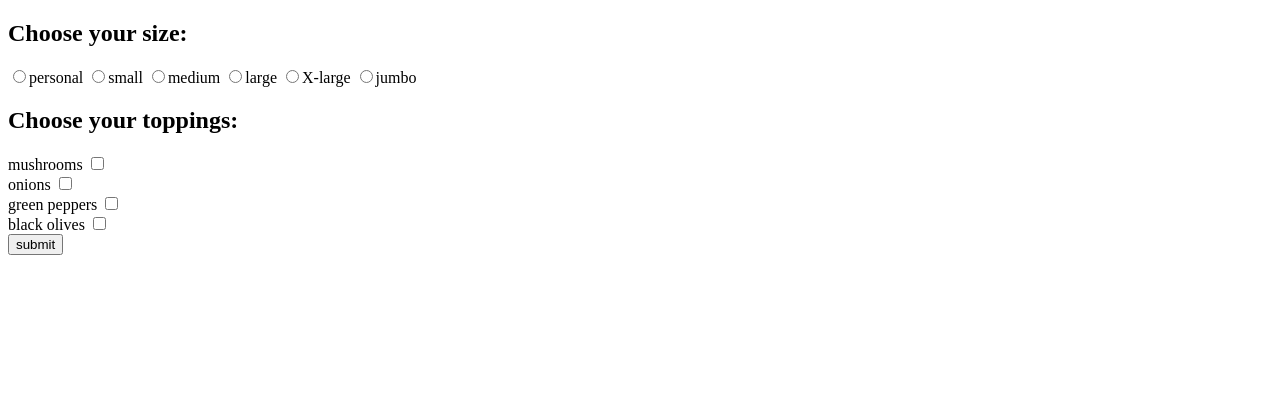
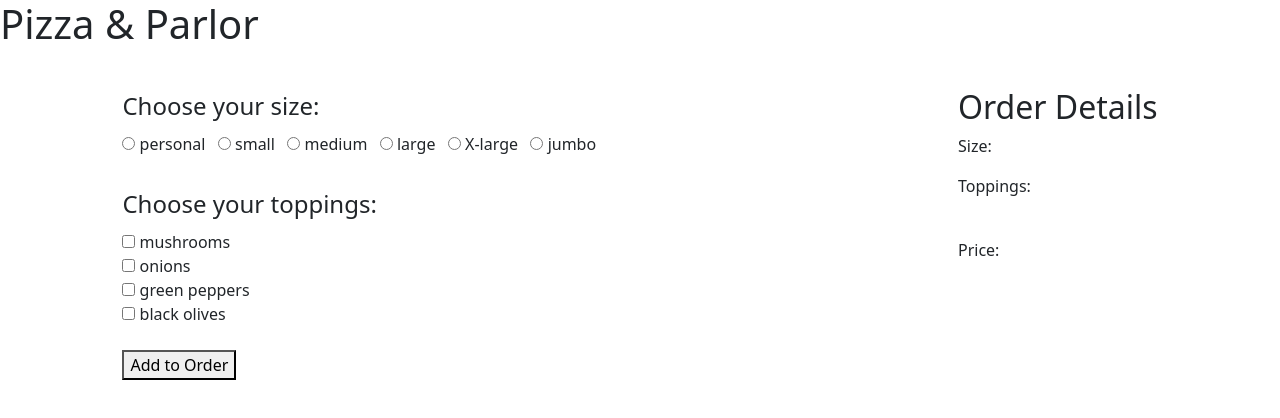
Before and after one commit to Mikerophonic/pizza-parlor, a plain HTML site: page index.html in a window 1280 px wide. Drawn offline with nearby package versions, Linux system fonts and the light colour scheme.

Commit message:
work on html form and styling

```diff
--- a/css/styles.css
+++ b/css/styles.css
@@ -0,0 +1,19 @@
+body {
+    display: ;
+}
+
+#wrapper {
+    display: flex;
+    flex-direction: row;
+    justify-content: space-around;
+    margin: 20px;
+    padding: 20px;
+}
+
+#choose-size {
+margin-bottom: 30px;
+}
+
+h1 {
+justify-content: center;
+}
--- a/index.html
+++ b/index.html
@@ -3,35 +3,52 @@
 <head>
     <meta charset="UTF-8">
     <meta name="viewport" content="width=device-width, initial-scale=1.0">
-    <title>Document</title>
-    <link type="stylesheet" href="css/styles.css">
+    <title>Pizza Parlor</title>
+    <link href="https://cdn.jsdelivr.net/npm/bootstrap@5.3.0/dist/css/bootstrap.min.css" rel="stylesheet" integrity="sha384-9ndCyUaIbzAi2FUVXJi0CjmCapSmO7SnpJef0486qhLnuZ2cdeRhO02iuK6FUUVM" crossorigin="anonymous">
+    <link rel="stylesheet" href="css/styles.css">
     <script src="js/scripts.js"></script>
 
 </head>
 <body>
+<h1>Pizza & Parlor</h1>
+<div id="wrapper">
+    <form>
+        <div id="choose-pizza">
+            <div id="choose-size">
+                <fieldset>
+                <legend>Choose your size:</legend>
+                <input type="radio" name="size" id="personal"><label for="personal">&nbsppersonal</label>&nbsp&nbsp
+                <input type="radio" name="size" id="small"><label for="small">&nbspsmall</label>&nbsp&nbsp
+                <input type="radio" name="size" id="medium"><label for="medium">&nbspmedium</label>&nbsp&nbsp
+                <input type="radio" name="size" id="large"><label for="large">&nbsplarge</label>&nbsp&nbsp
+                <input type="radio" name="size" id="X-large"><label for="X-large">&nbspX-large</label>&nbsp&nbsp
+                <input type="radio" name="size" id="jumbo"><label for="jumbo">&nbspjumbo</label>
+            </fieldset>
+            </div>
+            <div>
+                <fieldset>
 
-    <form>
-    <div id="size-selection">
-    <h2>Choose your size:</h2>
-    <input type="radio" name="size" id="personal"><label for="personal">personal</label>
-    <input type="radio" name="size" id="small"><label for="small">small</label>
-    <input type="radio" name="size" id="medium"><label for="medium">medium</label>
-    <input type="radio" name="size" id="large"><label for="large">large</label>
-    <input type="radio" name="size" id="X-large"><label for="X-large">X-large</label>
-    <input type="radio" name="size" id="jumbo"><label for="jumbo">jumbo</label>
+                <legend>Choose your toppings:</legend>
+                <input type="checkbox" id="mushrooms" name="toppings" value="mushrooms"><label for="mushrooms">&nbspmushrooms</label><br>
+                <input type="checkbox" id="onions" name="toppings" value="onions"><label for="onions">&nbsponions</label><br>
+                <input type="checkbox" id="green-peppers" name="toppings" value="green peppers"><label for="green-peppers">&nbspgreen peppers</label><br>
+                <input type="checkbox" id="black-olives" name="toppings" value="black olives"><label for="black-olives">&nbspblack olives</label><br>
+                </fieldset>
+
+            </div>
+
+        </div>
+        <br>
+        <button type='button'>Add to Order</button>
+    </form>
+
+    <div id="order-details">
+        <h2>Order Details</h2>
+        <p>Size: <span id="size-span"></span></p>
+        <p>Toppings: <span id="toppings-span"></span></p><br>
+        <p>Price: <span id="price-span"></span></p>
     </div>
-    <div id="topping-selection">
-    <h2>Choose your toppings:</h2>
-        <label for="mushrooms">mushrooms</label>
-        <input type="checkbox" id="mushrooms" name="toppings" value="mushrooms"><br>
-        <label for="onions">onions</label>
-        <input type="checkbox" id="onions" name="toppings" value="onions"><br>
-        <label for="green-peppers">green peppers</label>
-        <input type="checkbox" id="green-peppers" name="toppings" value="green peppers"><br>
-        <label for="black-olives">black olives</label>
-        <input type="checkbox" id="black-olives" name="toppings" value="black olives"><br>
-    </div>
-    <button type='submit' class='btn'>submit</button>
+</div>
 
 
 
@@ -39,6 +56,6 @@
 
 
 
-    </form>
+
 </body>
 </html>
--- a/js/scripts.js
+++ b/js/scripts.js
@@ -29,3 +29,6 @@ function Pizza(size, toppings) {
     this.price = price;
     return price;
  }
+
+
+ // User Interface logic -----
```
